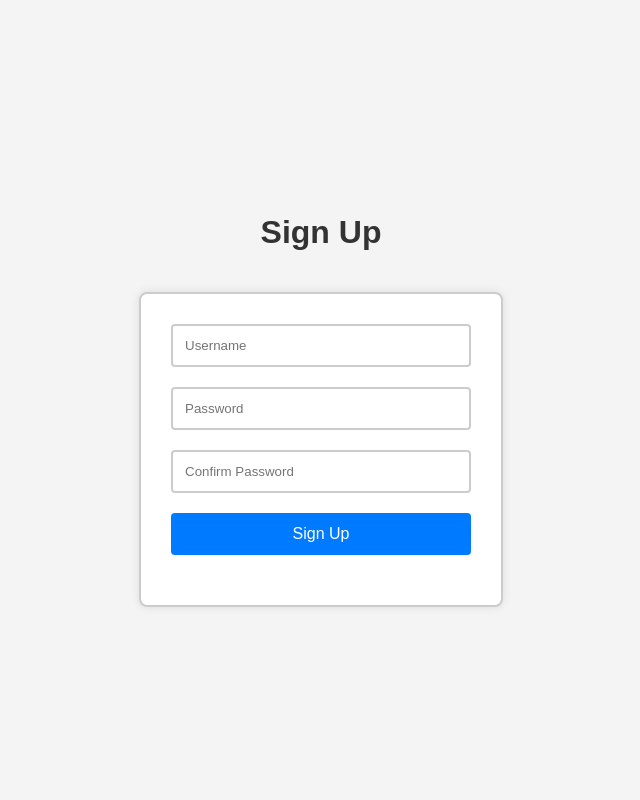
After one commit to ujalil101/EC530_Project2, a Flask app: template templates/signup.html in a window 1280 px wide. The commit adds this page. Shown: the whole page, without its empty margins (319-959 px from the left). Run offline with Flask 3, Linux system fonts and the light colour scheme; the template is opened without the code that fills it, so the values that code supplies are empty.

Commit message:
added login/signup

```diff
--- /dev/null
+++ b/app.py
@@ -0,0 +1,18 @@
+from flask import Flask, render_template
+
+app = Flask(__name__)
+
+@app.route('/')
+def index():
+    return render_template('index.html')
+
+@app.route('/login')
+def login():
+    return render_template('login.html')
+
+@app.route('/signup')
+def signup():
+    return render_template('signup.html')
+
+if __name__ == '__main__':
+    app.run(debug=True)
--- a/styles.css
+++ b/static/styles.css
@@ -16,7 +16,7 @@ h1 {
 }
 
 .container {
-    width: 500px;
+    width: 300px; /* Adjusted width */
     max-width: 90%;
     background-color: #fff;
     padding: 30px;
@@ -26,24 +26,23 @@ h1 {
     border: 2px solid #ccc;
 }
 
-input[type="file"] {
-    display: block;
+input[type="text"],
+input[type="password"],
+button {
+    width: 100%; /* Adjusted width */
+    padding: 12px; /* Adjusted padding */
     margin-bottom: 20px;
-    width: calc(100% - 22px);
-    padding: 15px;
     border: 2px solid #ccc;
     border-radius: 4px;
+    box-sizing: border-box; /* Include padding and border in the element's total width and height */
 }
 
 button {
-    padding: 15px 20px;
     background-color: #007bff;
     color: #fff;
     border: none;
-    border-radius: 4px;
     cursor: pointer;
     font-size: 16px;
-    width: 100%;
 }
 
 button:hover {
--- /dev/null
+++ b/templates/signup.html
@@ -0,0 +1,23 @@
+<!DOCTYPE html>
+<html lang="en">
+<head>
+    <meta charset="UTF-8">
+    <meta name="viewport" content="width=device-width, initial-scale=1.0">
+    <title>Sign Up</title>
+    <link rel="stylesheet" href="{{ url_for('static', filename='styles.css') }}">
+</head>
+<body>
+    <h1>Sign Up</h1>
+    <div class="container">
+        <form method="POST" action="{{ url_for('signup') }}">
+            <input type="text" name="username" placeholder="Username" required>
+            <input type="password" name="password" placeholder="Password" required>
+            <input type="password" name="confirm_password" placeholder="Confirm Password" required>
+            <button type="submit">Sign Up</button>
+        </form>
+        {% if error %}
+            <p class="error">{{ error }}</p>
+        {% endif %}
+    </div>
+</body>
+</html>
--- a/index.html
+++ b/templates/upload.html
@@ -4,7 +4,7 @@
         <meta charset="UTF-8">
         <meta name="viewport" content="width=device-width, initial-scale=1.0">
         <title>File Uploader</title>
-        <link rel="stylesheet" href="styles.css">
+        <link rel="stylesheet" href="{{ url_for('static', filename='styles.css') }}">
     </head>
 
     <body>
```
Also changed, not shown: templates/index.html (added, +16 -0 lines), templates/login.html (added, +22 -0 lines), uploader.py (added, +15 -0 lines).
